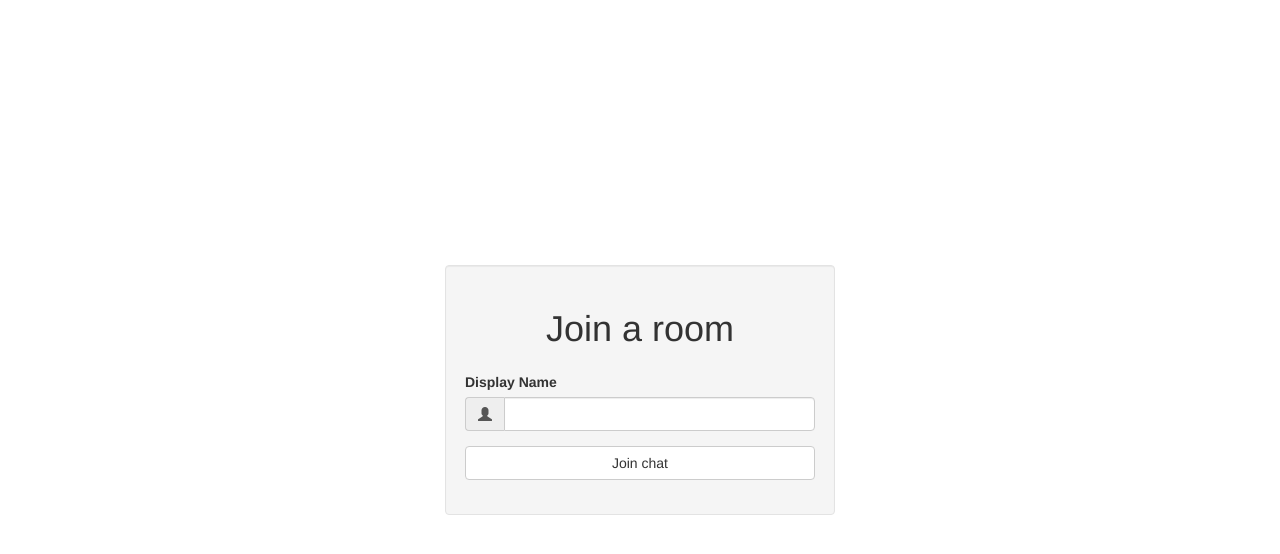
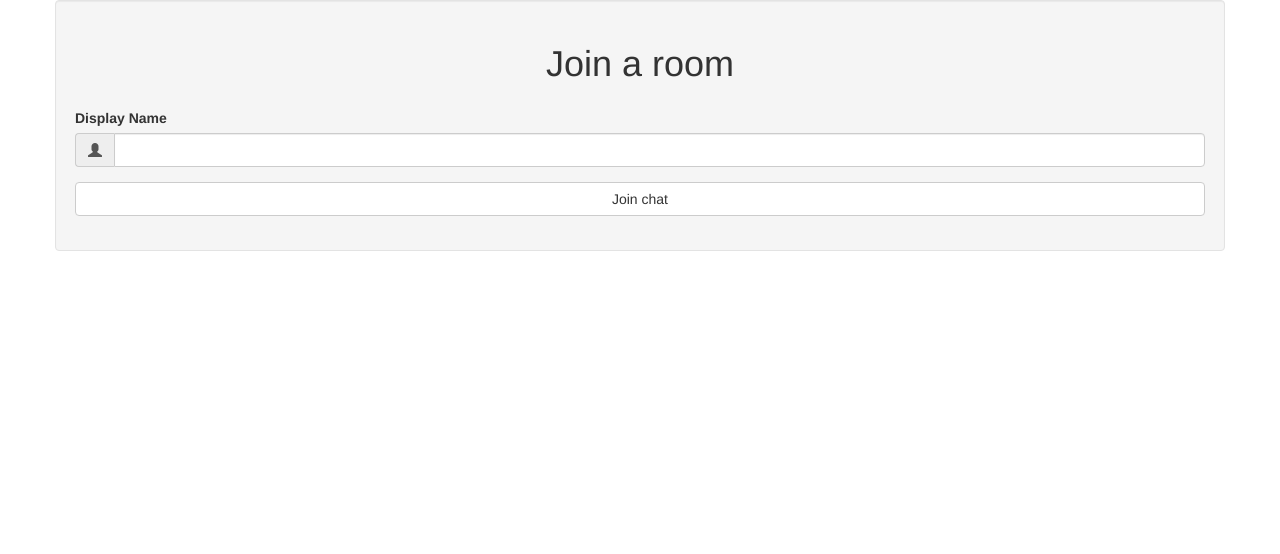
Before and after one commit to Andy-H-Nguyen/chat-matchmaking, a website: page public/index.html in a window 1280 px wide. Drawn offline with nearby package versions, Linux system fonts and the light colour scheme.

Commit message:
adjust viewing

```diff
--- a/public/css/style.css
+++ b/public/css/style.css
@@ -1,7 +1,4 @@
 .vertical-center {
-    min-height: 100vh;
-    margin: 0;
-    display: flex;
     align-items: center;
 }
 
--- a/public/index.html
+++ b/public/index.html
@@ -10,7 +10,7 @@
         <div class="vertical-center">
             <div class="container">
                 <div class="row">
-                    <div class="col-md-4 col-md-offset-4 col-xs-12 well">
+                    <div class="col-xs-12 well">
                         <h1 class="text-center">Join a room</h1>
                         <form action="/chat.html">
                             <div class="form-group">
```
Also changed, not shown: public/chat.html (+1 -1 lines).
